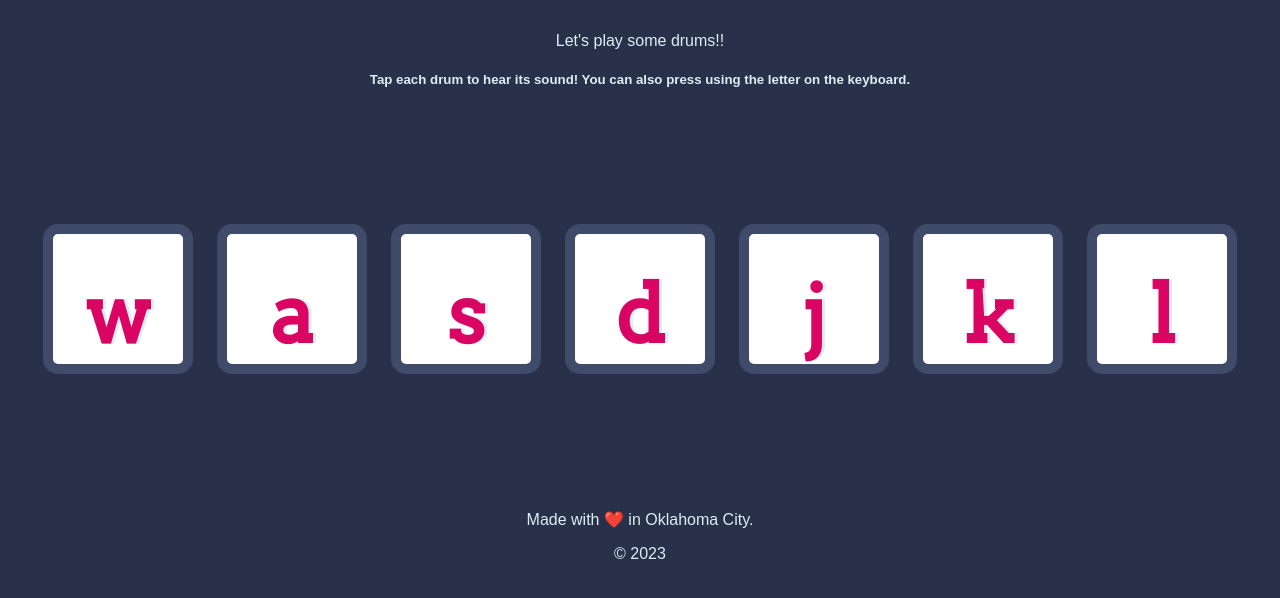
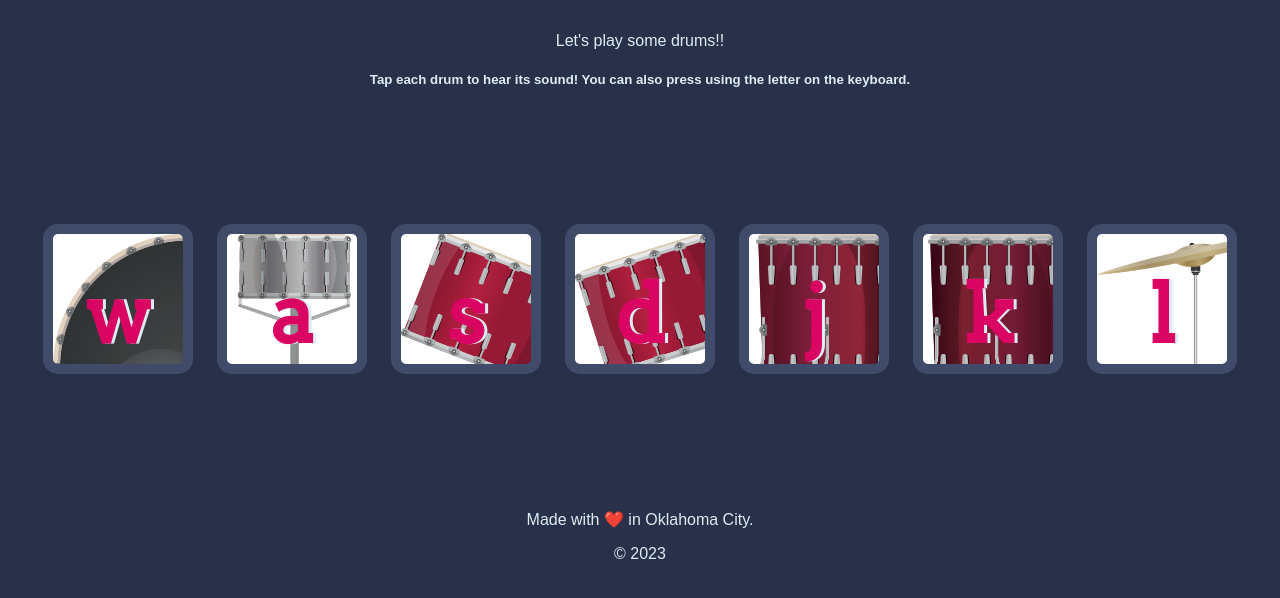
Before and after one commit to Npcodes1/Drum-Kit, a website: page index.html in a window 1280 px wide. Shown: the part 174-772 px from the top of the page. Drawn offline with Linux system fonts and the light colour scheme; the site is published under a folder, as on GitHub Pages, so addresses that start at the root find nothing.

Commit message:
Edit ReadMe and fixed css links for drum images

```diff
--- a/index.js
+++ b/index.js
@@ -17,7 +17,7 @@ for (let i = 0; i < document.querySelectorAll(".drum").length; i++) {
 
 // For detecting Keyboard press
 
-document.addEventListener("keydown", function(event) {
+document.addEventListener("keydown", function (event) {
 
     makeSound(event.key);
 
@@ -72,7 +72,7 @@ function buttonAnimation(currentKey) {
 
     activeButton.classList.add("pressed");
 
-   setTimeout(function() {
+    setTimeout(function () {
         activeButton.classList.remove("pressed");
     }, 100);
 }
--- a/styles.css
+++ b/styles.css
@@ -24,40 +24,35 @@ footer {
 }
 
 .w {
-  background-image: url("/images/kick.png");
+  background-image: url("images/kick.png");
 }
 
 .a {
-  background-image: url("/images/snare.png");
+  background-image: url("images/snare.png");
 }
 
 .s {
-  background-image: url("/images/tom1.png");
+  background-image: url("images/tom1.png");
 }
 
 .d {
-  background-image: url("/images/tom2.png");
+  background-image: url("images/tom2.png");
 }
 
 .j {
-  background-image: url("/images/tom3.png");
+  background-image: url("images/tom3.png");
 }
 
 .k {
-  background-image: url("/images/tom4.png");
+  background-image: url("images/tom4.png");
 }
 
 .l {
-  background-image: url("/images/crash.png");
+  background-image: url("images/crash.png");
 }
 
 .set {
   margin: 10% auto;
-}
-
-.game-over {
-  background-color: red;
-  opacity: 0.8;
 }
 
 .pressed {
```
Also changed, not shown: package.json (added, +11 -0 lines), README.md, index.html (line endings or trailing spaces). Lines whose indentation alone changed are shown as unchanged.
